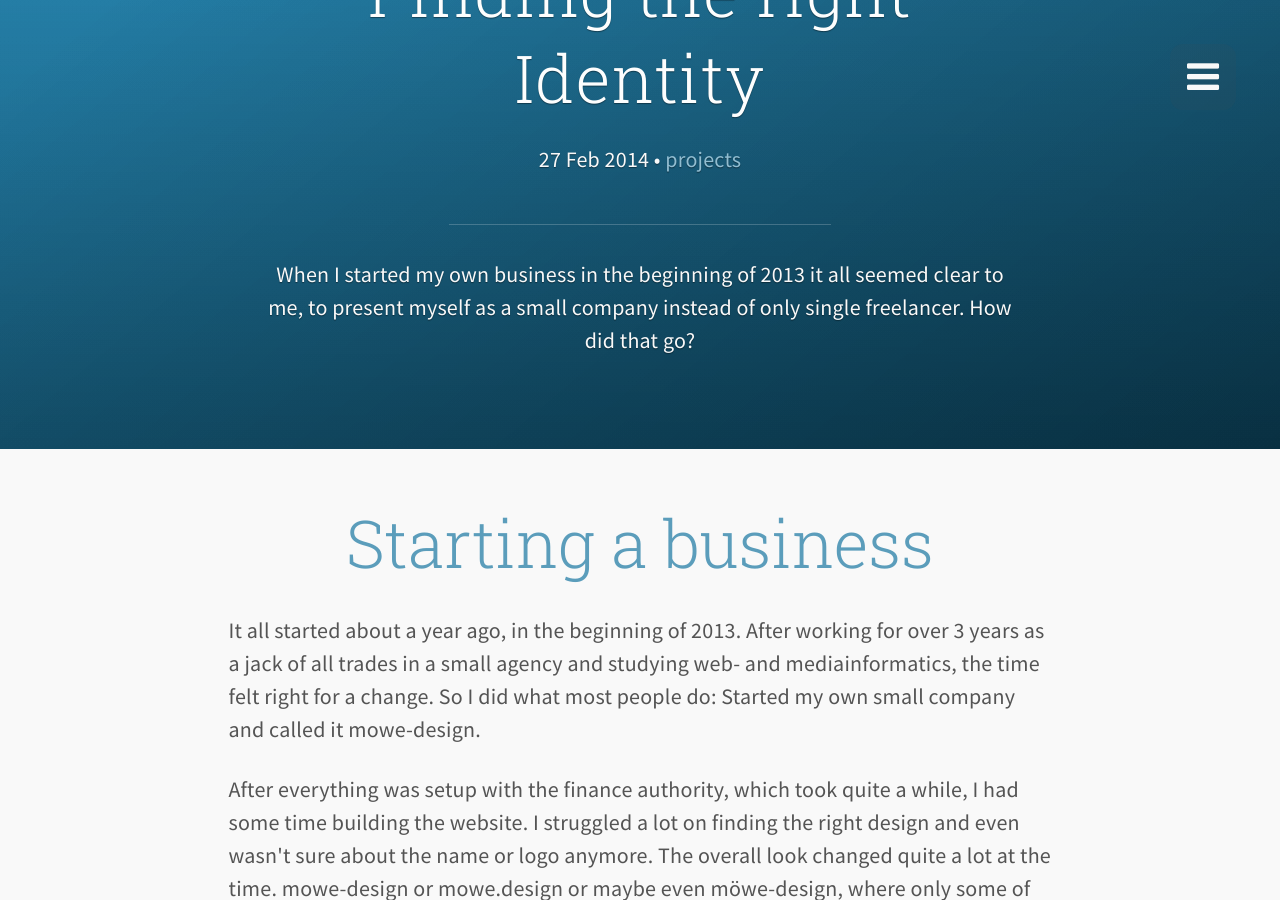
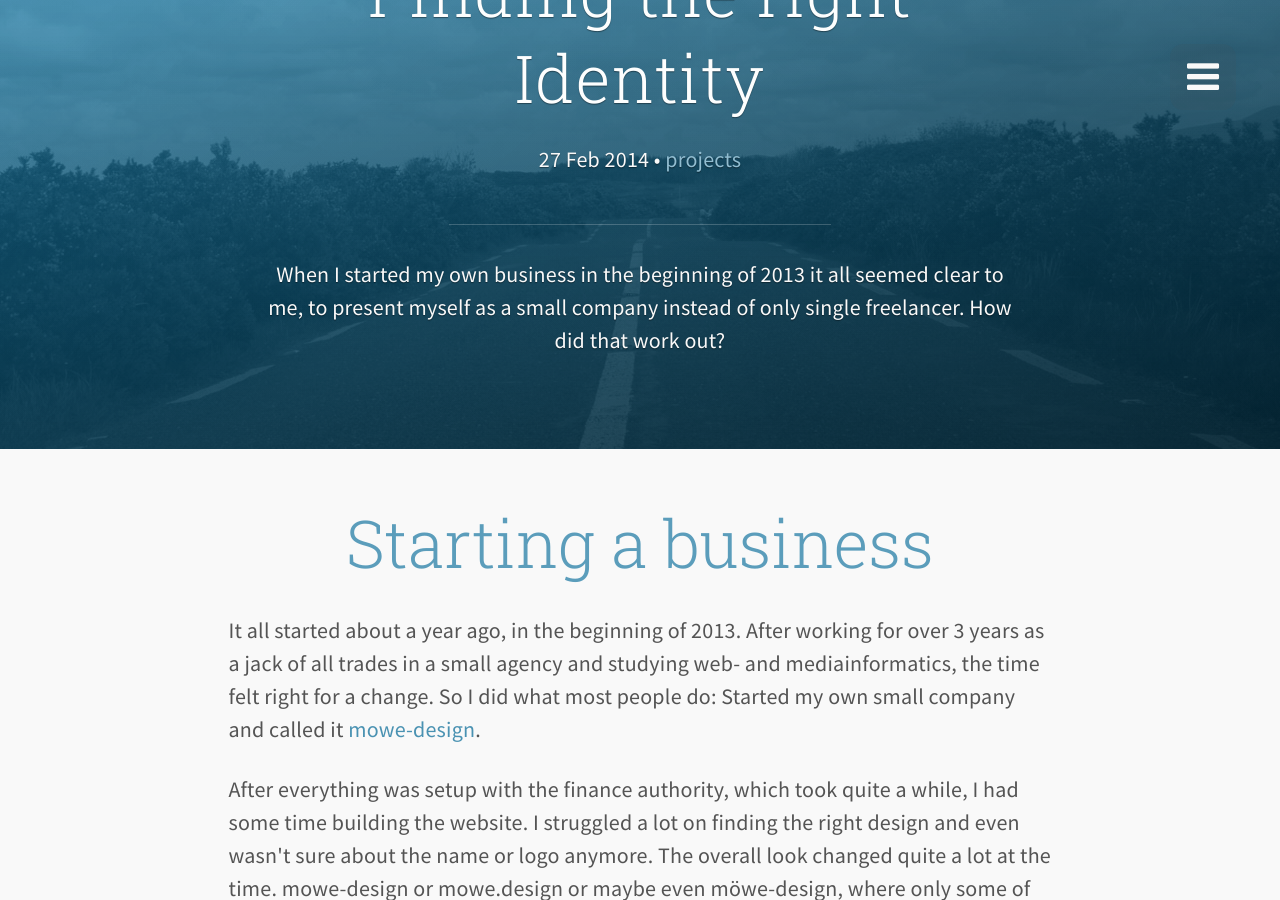
Before and after one commit to l4ci/l4ci.github.io, a Jekyll site: the page built from _posts/2014-02-27-finding-the-right-identify.html, in a window 1280 px wide and 900 px high, scrolled down 271 px. Built offline with Jekyll 4.4.1, drawn with Linux system fonts in a browser that asks for light colours; nearby versions of some CDN libraries; Markdown is read by kramdown in place of the engine named in the settings; some of the changed text lies outside the part shown.

Commit message:
small changes

```diff
--- a/_posts/2014-02-27-finding-the-right-identify.html
+++ b/_posts/2014-02-27-finding-the-right-identify.html
@@ -3,14 +3,15 @@
 layout:    post
 published: true
 tags:      projects
-excerpt:   When I started my own business in the beginning of 2013 it all seemed clear to me, to present myself as a small company instead of only single freelancer. How did that go?
+excerpt:   When I started my own business in the beginning of 2013 it all seemed clear to me, to present myself as a small company instead of only single freelancer. How did that work out?
+cover:     cover_big_street.jpg
 ---
 <div class="outer">
   <section class="container padding--m--bottom">
     <div class="col-75">
       <h2>Starting a business</h2>
       <p>
-        It all started about a year ago, in the beginning of 2013. After working for over 3 years as a jack of all trades in a small agency and studying web- and mediainformatics, the time felt right for a change. So I did what most people do: Started my own small company and called it mowe-design.
+        It all started about a year ago, in the beginning of 2013. After working for over 3 years as a jack of all trades in a small agency and studying web- and mediainformatics, the time felt right for a change. So I did what most people do: Started my own small company and called it <a href="http://möwe-design.de">mowe-design</a>.
       </p>
 
       <p>
@@ -55,7 +56,7 @@
 <div class="outer">
   <section class="container padding--m--bottom">
     <div class="col-75">
-      <h2>What I have learned...</h2>
+      <h2>What I have learned</h2>
       <p>
         Never present yourself as something you clearly not are. Even if the business opportunities might shrink, if you're only a single freelancer and not a 'full company'. It's not worth the risk and time it consumes to maintain everything. Be proud of what you are and do it with passion - the rest will follow.
       </p>
```
Also changed, not shown: _posts/2014-01-22-styleguide.html (+4 -3 lines), assets/img/cover/cover_big_me.jpg, 1 other file.
